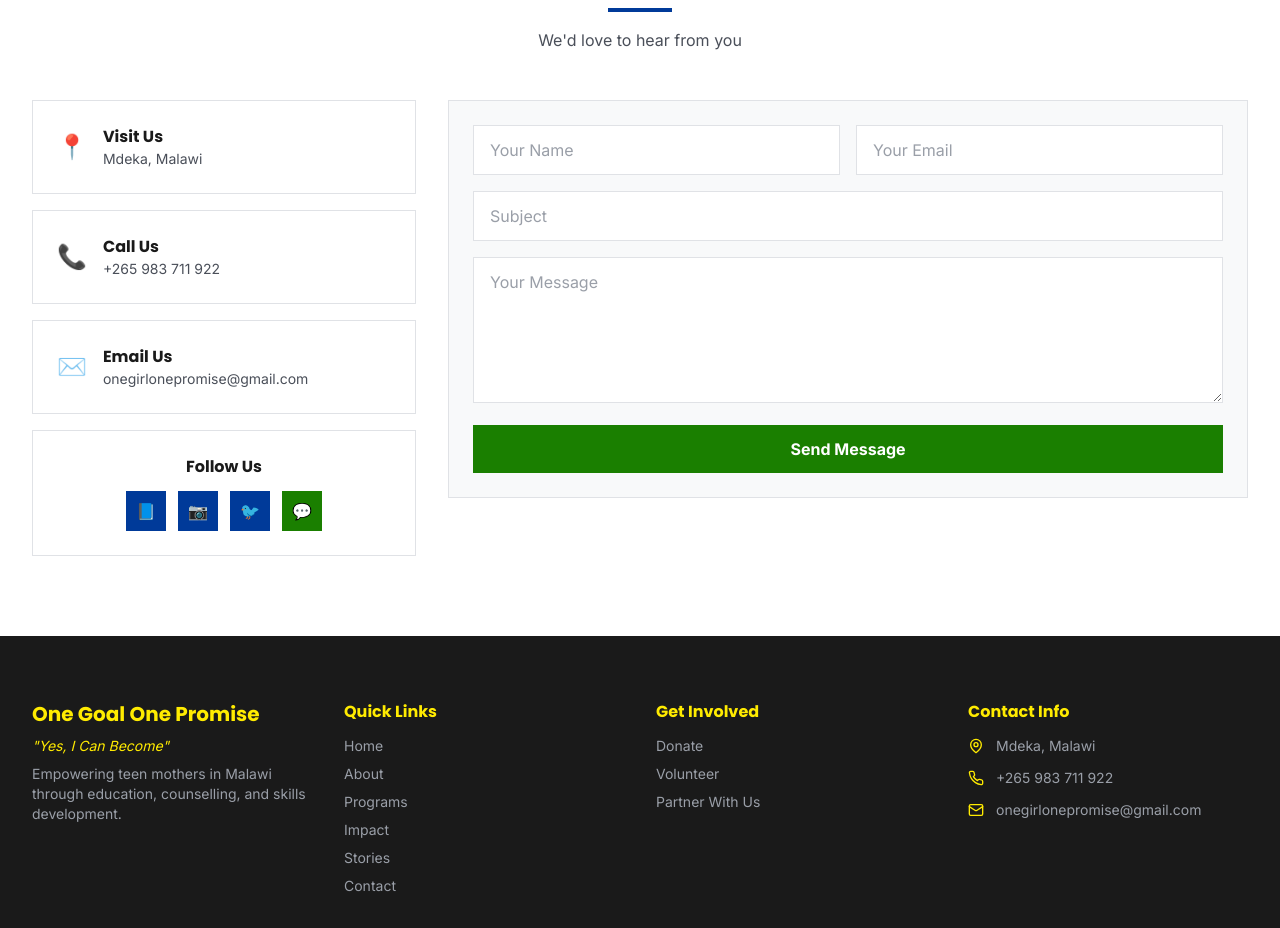
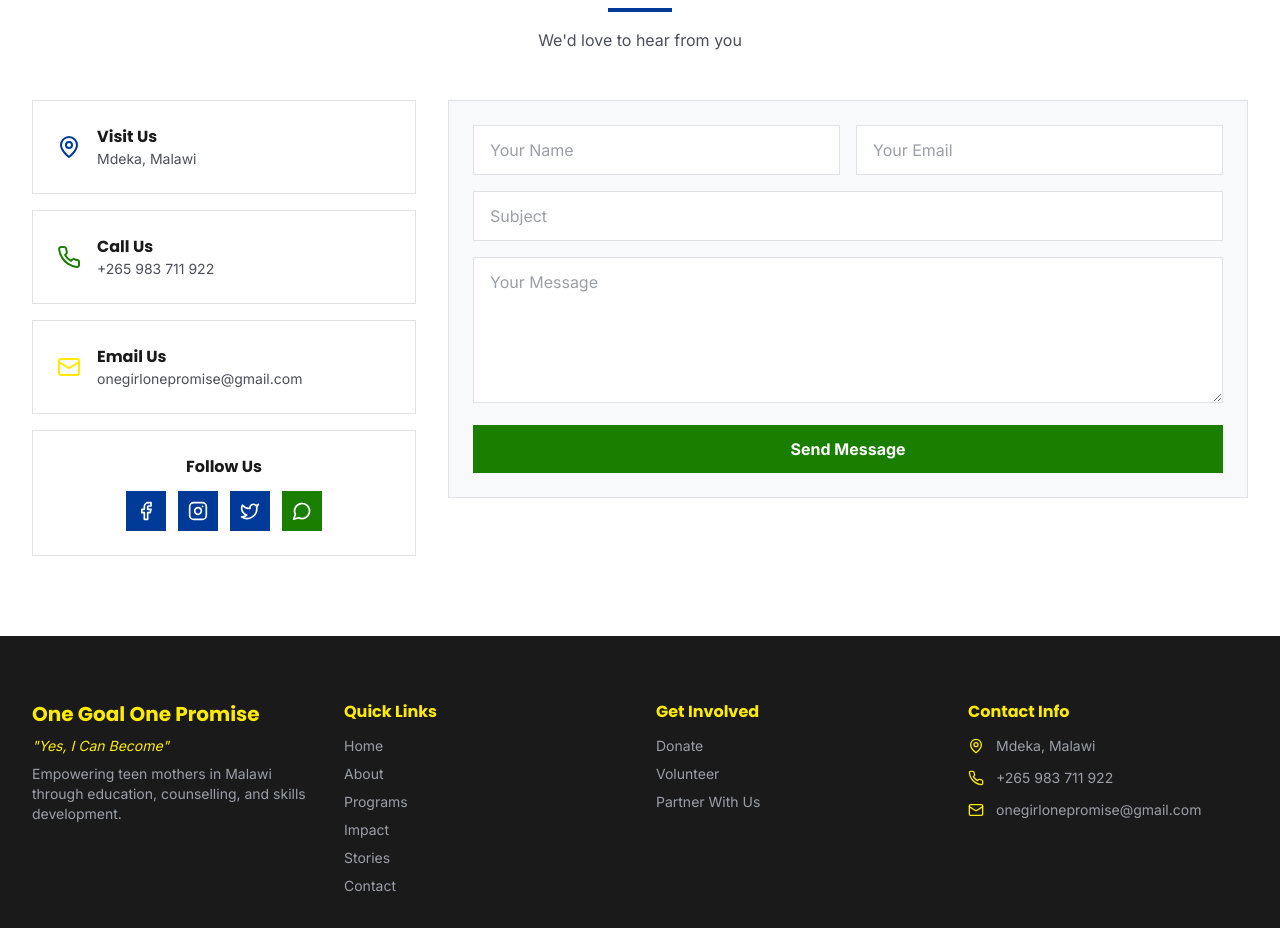
Before and after one commit to omash735-sudo/One_Girl_One_Promise, a Next.js app in the folder ogop-website/: page / in a window 1280 px wide. Shown: the part 3740-4668 px from the top of the page. Built offline with nearby package versions, Linux system fonts and the light colour scheme; no server answers; the database is empty.

Commit message:
Update ContactSection.tsx

```diff
--- a/ogop-website/components/ContactSection.tsx
+++ b/ogop-website/components/ContactSection.tsx
@@ -1,6 +1,7 @@
 'use client'
 
 import { useState } from 'react'
+import { MapPin, Phone, Mail, Facebook, Instagram, Twitter, MessageCircle } from 'lucide-react'
 
 export default function ContactSection() {
   const [formData, setFormData] = useState({
@@ -57,21 +58,21 @@ export default function ContactSection() {
         <div className="grid md:grid-cols-3 gap-8">
           <div className="md:col-span-1 space-y-4">
             <div className="border border-[#E0E2E6] p-6 flex items-center gap-4">
-              <span className="text-2xl text-[#003A99]">📍</span>
+              <MapPin className="w-6 h-6 text-[#003A99] flex-shrink-0" />
               <div>
                 <h4 className="font-bold text-[#1A1A1A]">Visit Us</h4>
                 <p className="text-[#4A4F59] text-sm">Mdeka, Malawi</p>
               </div>
             </div>
             <div className="border border-[#E0E2E6] p-6 flex items-center gap-4">
-              <span className="text-2xl text-[#1A7F00]">📞</span>
+              <Phone className="w-6 h-6 text-[#1A7F00] flex-shrink-0" />
               <div>
                 <h4 className="font-bold text-[#1A1A1A]">Call Us</h4>
                 <p className="text-[#4A4F59] text-sm">+265 983 711 922</p>
               </div>
             </div>
             <div className="border border-[#E0E2E6] p-6 flex items-center gap-4">
-              <span className="text-2xl text-[#FFEB00]">✉️</span>
+              <Mail className="w-6 h-6 text-[#FFEB00] flex-shrink-0" />
               <div>
                 <h4 className="font-bold text-[#1A1A1A]">Email Us</h4>
                 <p className="text-[#4A4F59] text-sm">onegirlonepromise@gmail.com</p>
@@ -80,10 +81,18 @@ export default function ContactSection() {
             <div className="border border-[#E0E2E6] p-6 text-center">
               <h4 className="font-bold text-[#1A1A1A] mb-3">Follow Us</h4>
               <div className="flex justify-center gap-3">
-                <a href="#" className="bg-[#003A99] text-white w-10 h-10 flex items-center justify-center hover:bg-[#002A70] transition-colors">📘</a>
-                <a href="#" className="bg-[#003A99] text-white w-10 h-10 flex items-center justify-center hover:bg-[#002A70] transition-colors">📷</a>
-                <a href="#" className="bg-[#003A99] text-white w-10 h-10 flex items-center justify-center hover:bg-[#002A70] transition-colors">🐦</a>
-                <a href="https://wa.me/265983711922" className="bg-[#1A7F00] text-white w-10 h-10 flex items-center justify-center hover:bg-[#136000] transition-colors">💬</a>
+                <a href="#" className="bg-[#003A99] text-white w-10 h-10 flex items-center justify-center hover:bg-[#002A70] transition-colors">
+                  <Facebook className="w-5 h-5" />
+                </a>
+                <a href="#" className="bg-[#003A99] text-white w-10 h-10 flex items-center justify-center hover:bg-[#002A70] transition-colors">
+                  <Instagram className="w-5 h-5" />
+                </a>
+                <a href="#" className="bg-[#003A99] text-white w-10 h-10 flex items-center justify-center hover:bg-[#002A70] transition-colors">
+                  <Twitter className="w-5 h-5" />
+                </a>
+                <a href="https://wa.me/265983711922" className="bg-[#1A7F00] text-white w-10 h-10 flex items-center justify-center hover:bg-[#136000] transition-colors">
+                  <MessageCircle className="w-5 h-5" />
+                </a>
               </div>
             </div>
           </div>
```
